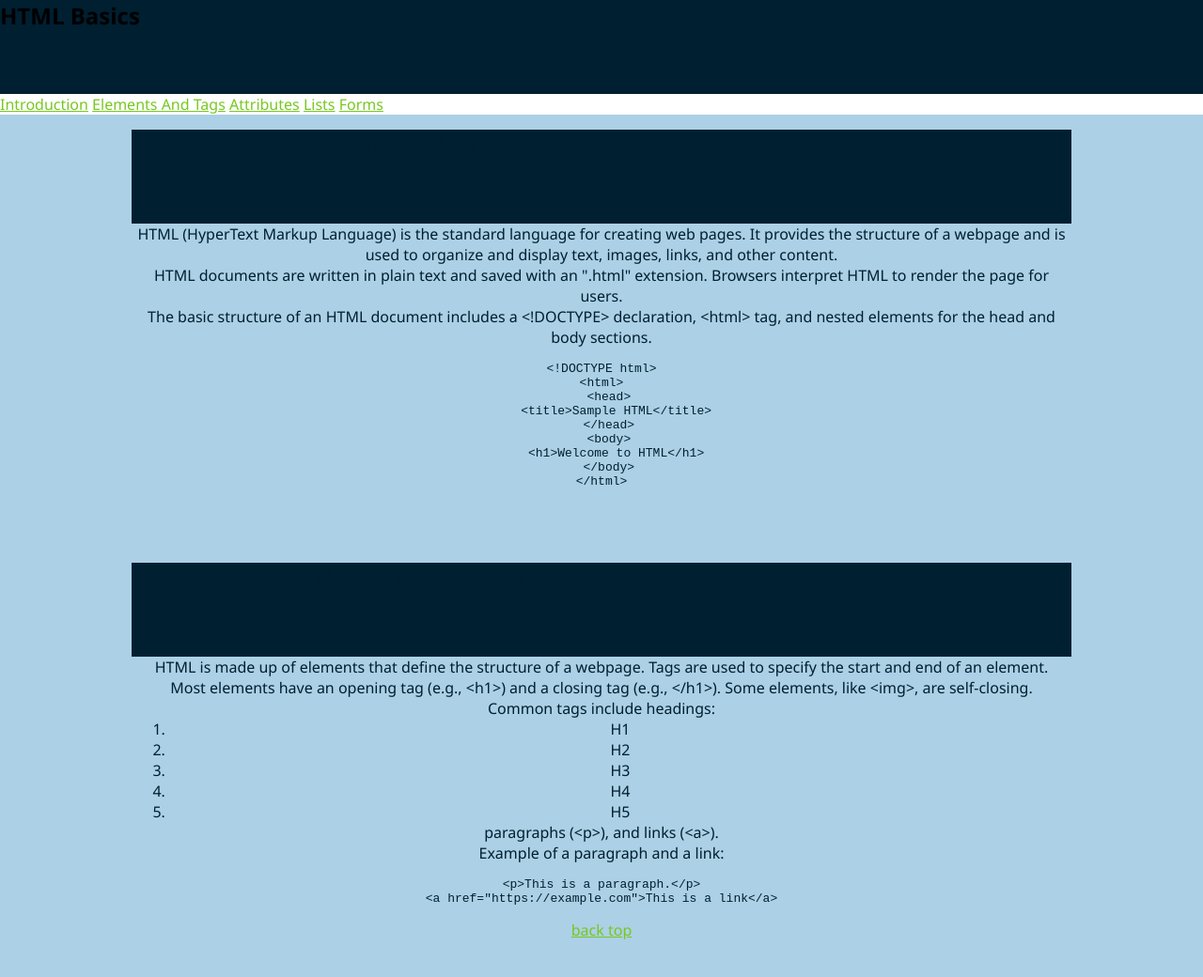
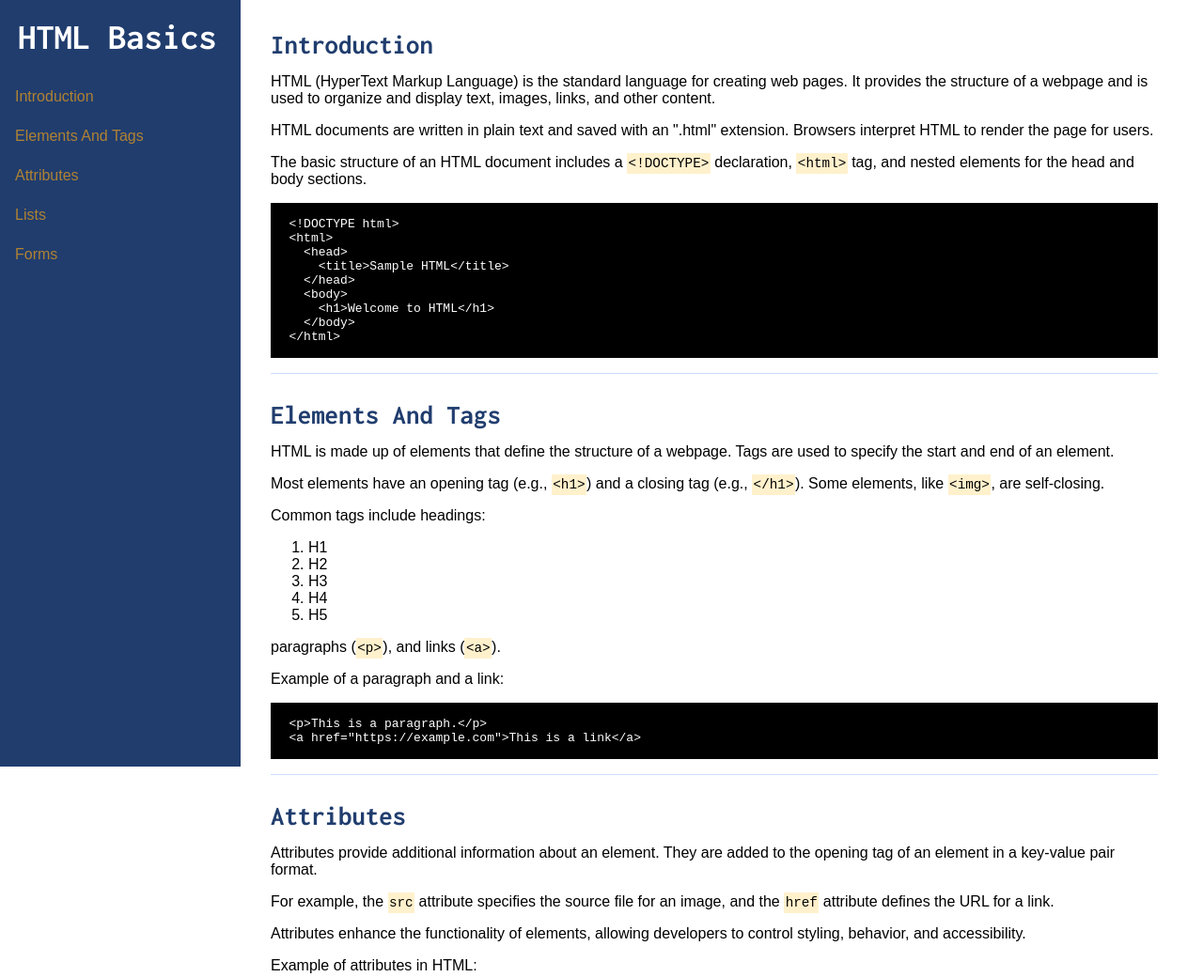
Before and after one commit to torresrobertoc/freeCodeCamp, a plain HTML site: page technical-documentation/index.html in a window 1280 px wide. Shown: the top 1040 px of the page at 94% size. Drawn offline with Linux system fonts and the light colour scheme; files that its build step writes are made by us from their sources.

Commit message:
Added stylesheet and added missing meta viewport tag.

```diff
--- a/technical-documentation/index.html
+++ b/technical-documentation/index.html
@@ -3,6 +3,8 @@
 
   <head>
     <meta charset="UTF-8">
+    <meta name="viewport" content="width=device-width, initial-scale=1">
+
     <title>HTML Basics</title>
     <link rel="preconnect" href="https://fonts.googleapis.com">
     <link rel="preconnect" href="https://fonts.gstatic.com" crossorigin>
--- /dev/null
+++ b/technical-documentation/styles.css
@@ -0,0 +1,100 @@
+
+
+body{
+    margin: 0;
+    font-family: Arial;
+  }
+
+  a, a.nav-link {
+    display: block;
+    color: #B08233;
+    margin: .5em 0;
+  }
+
+  h1 {
+    margin: 0;
+    padding: .5em;
+    font-size: 2em;
+  }
+
+  h2 {
+    margin: 0;
+    font-size: 1.5em;
+  }
+
+  header {
+    font-family: "Inconsolata", sans-serif;
+    font-weight: bold;
+    font-size: larger;
+    margin: 0;
+  }
+
+  main {
+    margin-bottom: 200em;
+    padding: 0 1em 0 1em;
+  }
+
+  main header {
+    color: #203D6E;
+  }
+
+  pre {
+    background-color: black;
+    margin: 0;
+    padding: 0 1.5em;
+  }
+
+  code {
+    color: white;
+    font-family: monospace;
+  }
+
+  .main-section {
+    border-bottom: 1px solid #CCDFFF;
+    margin: 0 0 1.75em 0;
+  }
+
+  .tag {
+    font-family: monospace;
+    background-color: #FFF1CC;
+    padding: .2em .1em .2em .1em;
+    font-size: 1.1em;
+  }
+
+  #navbar {
+    color: white;
+    background-color: #203D6E;
+    margin: 0 0 1em 0;
+    padding: 0 0 1em 0;
+  }
+
+  #navbar a {
+    color: #B08233;
+    text-decoration: none;
+    padding: .5em 1em;
+  }
+
+  #navbar a:hover {
+    color: #203D6E;
+    background-color: #B08233;
+  }
+
+  @media (min-width: 769px) {
+    nav {
+      height: 100%;
+      position: fixed;
+      left: 0;
+      top: 0;
+      padding: 10px;
+      min-width: 16em;
+    }
+
+    main {
+      margin: 2em 2em 20em 17em;
+    }
+
+    a.mobile-nav {
+      display: none;
+    }
+
+  }
```
